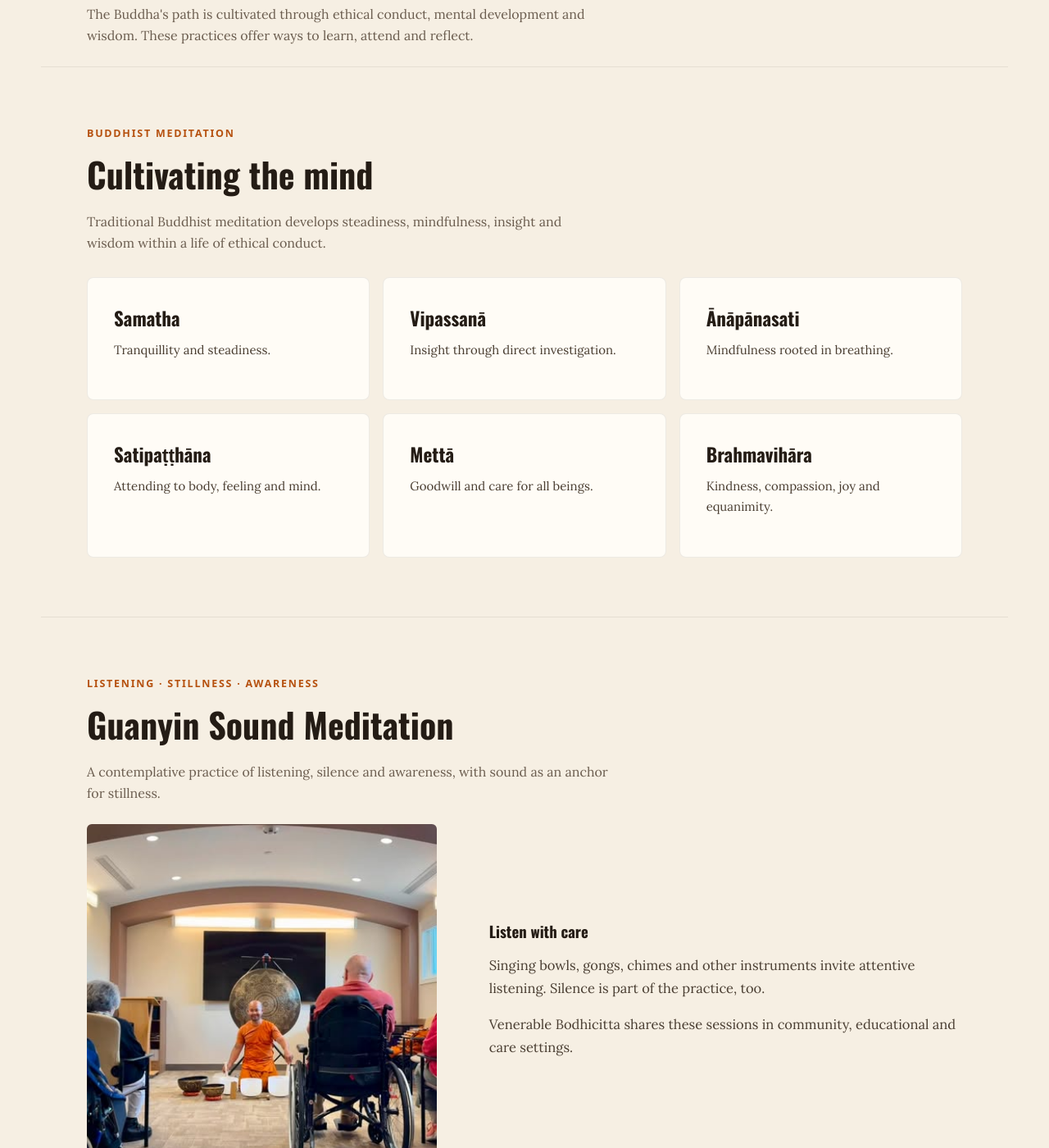
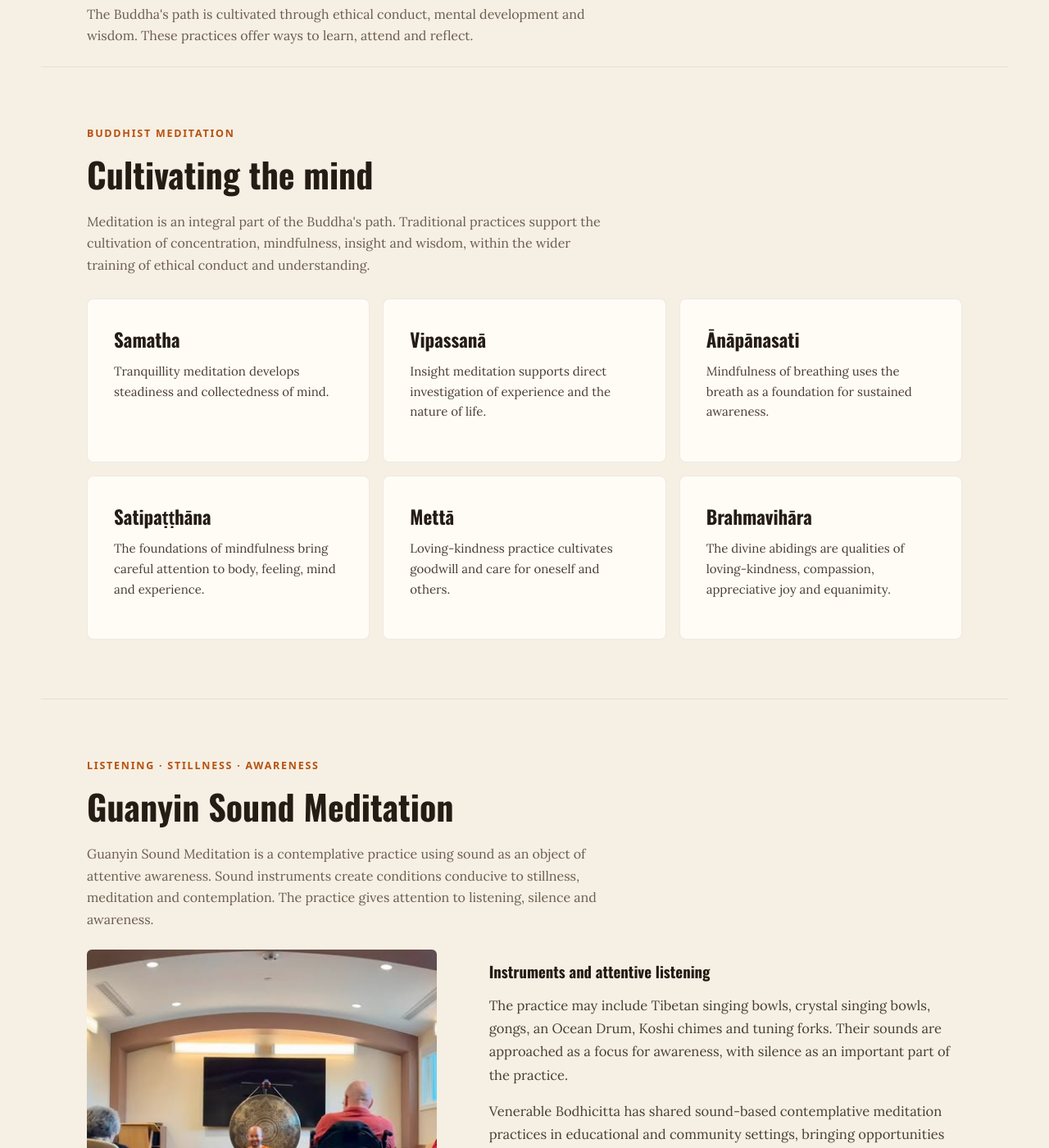
Before and after one commit to connectthu/bhantebo, a Jekyll site: the page built from practice.md, in a window 1280 px wide and 1400 px high, scrolled down 202 px. Shown: the whole window at 82% size. Built offline with Jekyll 4.4.1, drawn with Linux system fonts in a browser that asks for light colours; some of the changed text lies outside the part shown.

Commit message:
Revert "Make homepage more visual and trim practice copy"

```diff
--- a/practice.md
+++ b/practice.md
@@ -8,34 +8,34 @@ permalink: /practice/
 
 <section id="buddhist-meditation" class="section wrap">
   <div class="eyebrow">Buddhist Meditation</div><h2>Cultivating the mind</h2>
-  <p class="lede">Traditional Buddhist meditation develops steadiness, mindfulness, insight and wisdom within a life of ethical conduct.</p>
+  <p class="lede">Meditation is an integral part of the Buddha's path. Traditional practices support the cultivation of concentration, mindfulness, insight and wisdom, within the wider training of ethical conduct and understanding.</p>
   <div class="content-grid content-grid--three">
-    <article class="content-card"><h3>Samatha</h3><p>Tranquillity and steadiness.</p></article>
-    <article class="content-card"><h3>Vipassanā</h3><p>Insight through direct investigation.</p></article>
-    <article class="content-card"><h3>Ānāpānasati</h3><p>Mindfulness rooted in breathing.</p></article>
-    <article class="content-card"><h3>Satipaṭṭhāna</h3><p>Attending to body, feeling and mind.</p></article>
-    <article class="content-card"><h3>Mettā</h3><p>Goodwill and care for all beings.</p></article>
-    <article class="content-card"><h3>Brahmavihāra</h3><p>Kindness, compassion, joy and equanimity.</p></article>
+    <article class="content-card"><h3>Samatha</h3><p>Tranquillity meditation develops steadiness and collectedness of mind.</p></article>
+    <article class="content-card"><h3>Vipassanā</h3><p>Insight meditation supports direct investigation of experience and the nature of life.</p></article>
+    <article class="content-card"><h3>Ānāpānasati</h3><p>Mindfulness of breathing uses the breath as a foundation for sustained awareness.</p></article>
+    <article class="content-card"><h3>Satipaṭṭhāna</h3><p>The foundations of mindfulness bring careful attention to body, feeling, mind and experience.</p></article>
+    <article class="content-card"><h3>Mettā</h3><p>Loving-kindness practice cultivates goodwill and care for oneself and others.</p></article>
+    <article class="content-card"><h3>Brahmavihāra</h3><p>The divine abidings are qualities of loving-kindness, compassion, appreciative joy and equanimity.</p></article>
   </div>
 </section>
 
 <section id="sound-meditation" class="section wrap">
   <div class="eyebrow">Listening · Stillness · Awareness</div><h2>Guanyin Sound Meditation</h2>
-  <p class="lede">A contemplative practice of listening, silence and awareness, with sound as an anchor for stillness.</p>
+  <p class="lede">Guanyin Sound Meditation is a contemplative practice using sound as an object of attentive awareness. Sound instruments create conditions conducive to stillness, meditation and contemplation. The practice gives attention to listening, silence and awareness.</p>
   <div class="about-grid">
     <img src="{{ '/assets/images/reflection-photo.jpg' | relative_url }}" alt="Sound meditation instruments arranged for a contemplative practice" loading="lazy">
-    <div><h3>Listen with care</h3><p class="body-text">Singing bowls, gongs, chimes and other instruments invite attentive listening. Silence is part of the practice, too.</p><p class="body-text">Venerable Bodhicitta shares these sessions in community, educational and care settings.</p></div>
+    <div><h3>Instruments and attentive listening</h3><p class="body-text">The practice may include Tibetan singing bowls, crystal singing bowls, gongs, an Ocean Drum, Koshi chimes and tuning forks. Their sounds are approached as a focus for awareness, with silence as an important part of the practice.</p><p class="body-text">Venerable Bodhicitta has shared sound-based contemplative meditation practices in educational and community settings, bringing opportunities for attentive listening, stillness and reflection to people from diverse backgrounds.</p><ul><li>Emmanuel College, Victoria University, University of Toronto</li><li>Western University, London, Ontario</li><li>Trinity College, Port Hope, Ontario</li><li>Senior and long-term care communities</li></ul></div>
   </div>
 </section>
 
 <section id="insight-timer" class="section wrap">
   <div class="eyebrow">Meditation and Guided Practice</div><h2>Listen on Insight Timer</h2>
-  <p class="lede">Explore the 11:11 Beginner Series, Brahmavihāra Series and 33:33 Sound Journeys.</p>
+  <p class="lede">The existing meditation recordings explore traditional Buddhist meditation and sound-based contemplative practice. Collections include the 11:11 Beginner Series, Brahmavihāra Series and 33:33 Sound Journeys.</p>
   <a class="btn btn-primary" href="{{ site.social.insight_timer }}" target="_blank" rel="noopener noreferrer">Listen on Insight Timer <span class="visually-hidden">(opens in a new tab)</span></a>
 </section>
 
 <section id="dhamma-reflections" class="section wrap">
   <div class="eyebrow">Study and Contemplation</div><h2>Dhamma Reflections</h2>
-  <p class="lede">Short teachings and reflections on the Noble Eightfold Path, mindfulness, wisdom and compassion.</p>
+  <p class="lede">Short reflections and teachings related to Buddhist practice will be added as they become available. Topics include the Noble Eightfold Path, Right View, Right Effort, mindfulness, concentration, wisdom, compassion, the nature of suffering and the cultivation of the mind.</p>
   <a href="{{ '/reflections/' | relative_url }}" class="btn btn-outline">Explore Dhamma Reflections</a>
 </section>
```
Also changed, not shown: index.html (+13 -7 lines).
